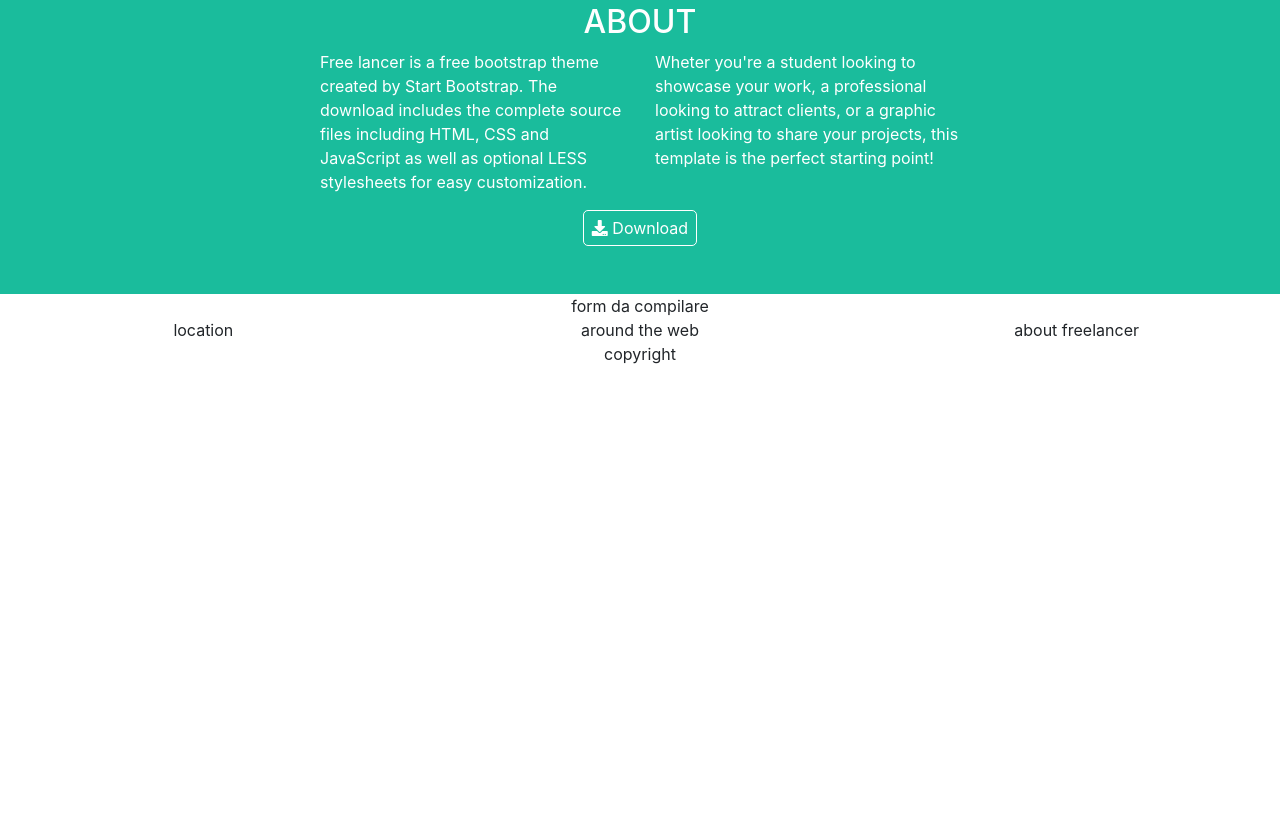
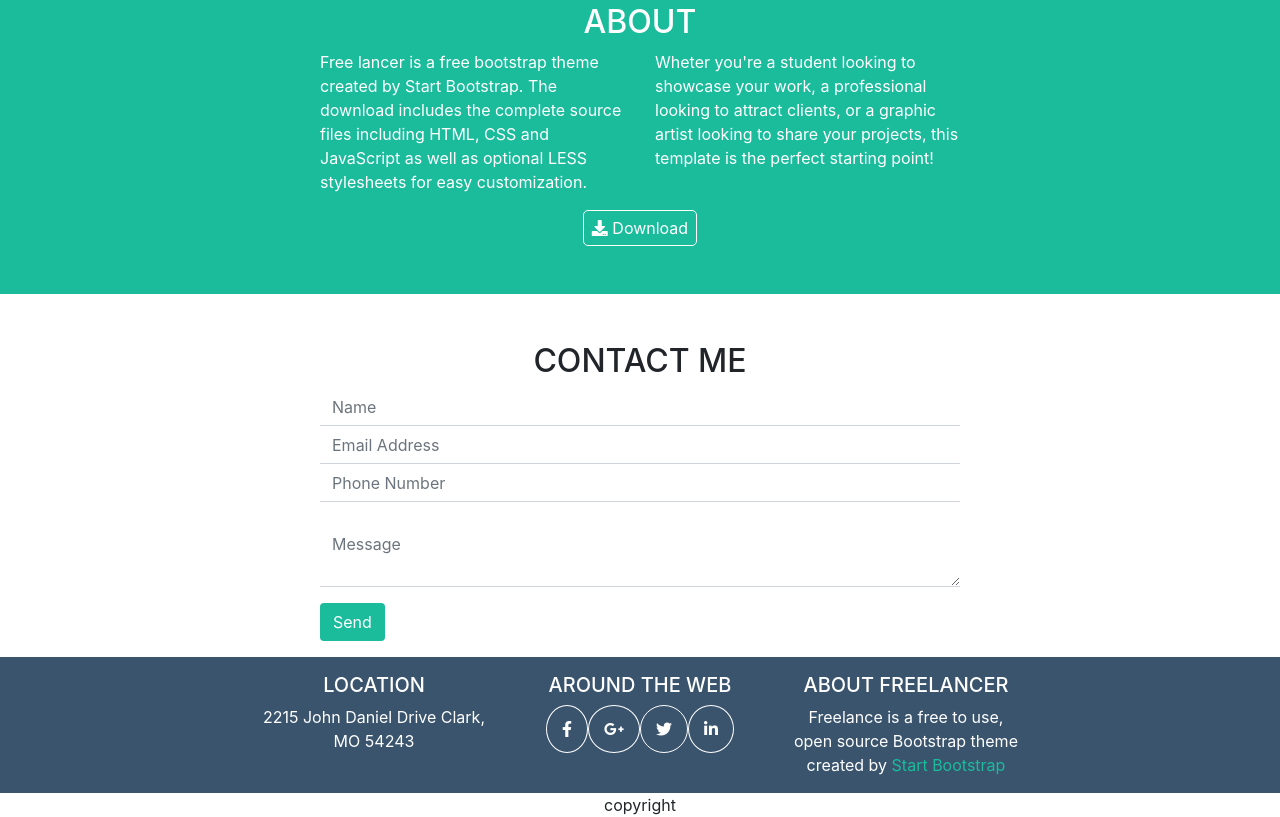
Before and after one commit to davidedallecarbonare94/html-css-bootstrap-freelancer, a plain HTML site: page index.html in a window 1280 px wide. Shown: the part 982-1799 px from the top of the page. Before the commit the page ends 1348 px from the top, so only its background shows below. Drawn offline with nearby package versions, Linux system fonts and the light colour scheme.

Commit message:
add footer

```diff
--- a/assets/css/style.css
+++ b/assets/css/style.css
@@ -15,6 +15,9 @@
 .bg_green{
     background-color: rgba(26, 188, 156, 1);
     ;
+}
+.text_green{
+    color: rgba(26, 188, 156, 1);
 }
 .bg_darkblue{
     background-color: rgba(44, 62, 80, 1);
@@ -42,3 +45,14 @@
     border-radius: 5px;
     padding: 5px 8px;
 }
+.form-row .form-control{
+    border-top: none;
+    border-left: none;
+    border-right: none;
+    border-radius: 0px;
+}
+.icons i{
+    border: 1px solid white;
+    border-radius: 50%;
+    padding: 15px;
+}
--- a/index.html
+++ b/index.html
@@ -80,26 +80,55 @@
                    <p class="col-12 col-md-6 text-left">Wheter you're a student looking to showcase your work, a
                        professional looking to attract clients, or a graphic artist looking to share your projects, this
                        template is the perfect starting point!</p>
-                   <button class="btn btn-light text-white m-auto" id="btn_down"><i class="fas fa-download"></i> Download</button>
+                   <button class="btn btn-light text-white mx-auto" id="btn_down"><i class="fas fa-download"></i> Download</button>
                 </div>
             </div>
         </div>
-
-            <div id="form" class="row text-center">
-                <div class="col-12">form da compilare</div>
-            </div>
-
-
+        <!-- form -->
+        <div class="container_xs pb-3 pt-5">
+            <h2 class="text-center">CONTACT ME</h2>
+            <form>
+                <div class="form-row">
+                  <div class="col-12">
+                    <input type="text" class="form-control" placeholder="Name">
+                  </div>
+                  <div class="col-12">
+                    <input type="text" class="form-control" placeholder="Email Address">
+                  </div>
+                  <div class="col-12">
+                    <input type="text" class="form-control" placeholder="Phone Number">
+                  </div>
+                  <div class="col-12 pb-3">
+                    <label for="exampleFormControlTextarea1"></label>
+                    <textarea class="form-control" rows="2" placeholder="Message"></textarea>
+                  </div>
+                </div>
+                <button class="btn text-white bg_green" type="submit">Send</button>
+              </form>
+        </div>
     </main>
-
     <!-- /main section -->
 
     <!-- footer section -->
-    <div id="address" class="row text-center">
-        <div class="col-12 col-md-4 col-lg-4">location</div>
-        <div class="col-12 col-md-4 col-lg-4">around the web</div>
-        <div class="col-12 col-md-4 col-lg-4">about freelancer</div>
+    <div class="bg_blue pb-3 pt-3">
+        <div class="text-white container_sm mx-auto">
+            <div id="address" class="row text-center">
+                <div class="col-12 col-md-4 col-lg-4">
+                    <h5>LOCATION</h5>
+                    <span>2215 John Daniel Drive Clark, MO 54243</span>
+                </div>
+                <div class="col-12 col-md-4 col-lg-4">
+                    <h5>AROUND THE WEB</h5>
+                    <span class="icons"><i class="fab fa-facebook-f"></i><i class="fab fa-google-plus-g"></i><i class="fab fa-twitter"></i><i class="fab fa-linkedin-in"></i></span>
+                </div>
+                <div class="col-12 col-md-4 col-lg-4">
+                    <h5>ABOUT FREELANCER</h5>
+                    <span>Freelance is a free to use, open source Bootstrap theme created by <a class="text_green" href="#">Start Bootstrap</a></span>
+                </div>
+            </div>
+        </div>
     </div>
+
     <div id="copy" class="row text-center">
         <div class="col-12">copyright</div>
     </div>
```
